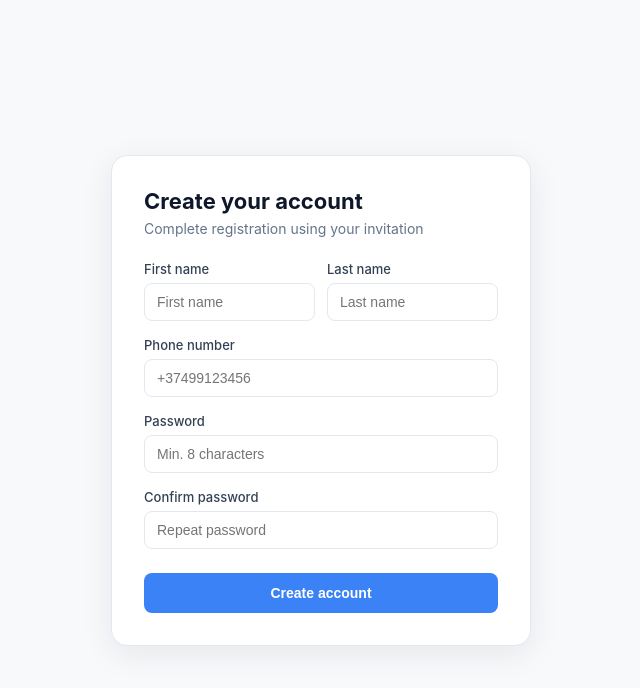
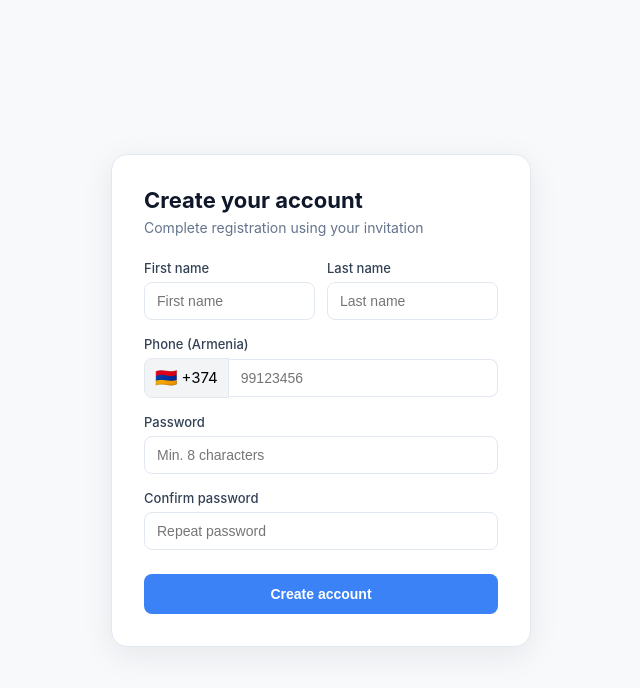
Before and after one commit to dev-rafayel/crm, a React (Vite) app in the folder client/: page /register-by-invite in a window 1280 px wide. Shown: the top 688 px of the page, without its empty margins (319-959 px from the left). Built offline with nearby package versions, Linux system fonts and the light colour scheme.

Commit message:
changed cors to real domain

```diff
--- a/client/src/components/auth/RegisterByInvite.jsx
+++ b/client/src/components/auth/RegisterByInvite.jsx
@@ -110,7 +110,8 @@ export default function RegisterByInvite() {
 
   const [firstName, setFirstName] = useState('');
   const [lastName, setLastName] = useState('');
-  const [phone, setPhone] = useState('');
+  // phone split: only number part, prefix is always +374
+  const [phoneNumber, setPhoneNumber] = useState('');
   const [password, setPassword] = useState('');
   const [confirmPassword, setConfirmPassword] = useState('');
   const [error, setError] = useState('');
@@ -125,11 +126,9 @@ export default function RegisterByInvite() {
       return;
     }
 
-    const normalizedPhone = normalizePhone(phone);
-    if (!isValidPhone(phone)) {
-      setError(
-        'Enter a valid international phone number, e.g. +37499123456 (at least 7 digits after the country code).',
-      );
+    const fullPhone = `+374${phoneNumber.replace(/\D/g, '')}`;
+    if (!/^\+374\d{8}$/.test(fullPhone)) {
+      setError('Enter a valid Armenian phone: 8 digits after +374.');
       return;
     }
 
@@ -149,7 +148,7 @@ export default function RegisterByInvite() {
         token,
         firstName: firstName.trim(),
         lastName: lastName.trim(),
-        phone: normalizedPhone,
+        phone: fullPhone,
         password,
       });
 
@@ -209,19 +208,43 @@ export default function RegisterByInvite() {
           </div>
 
           <div style={field}>
-            <label style={label} htmlFor="invite-phone">
-              Phone number
+            <label style={label} htmlFor="invite-phone-arm">
+              Phone (Armenia)
             </label>
-            <input
-              id="invite-phone"
-              style={input}
-              type="tel"
-              value={phone}
-              onChange={(e) => setPhone(e.target.value)}
-              placeholder="+37499123456"
-              required
-              autoComplete="tel"
-            />
+            <div style={{ display: 'flex', alignItems: 'center', gap: 0 }}>
+              <span
+                style={{
+                  display: 'flex',
+                  alignItems: 'center',
+                  background: '#F3F4F6',
+                  border: '1px solid #E2E8F0',
+                  borderRadius: '8px 0 0 8px',
+                  padding: '0 10px',
+                  height: 40,
+                  fontSize: 15,
+                }}
+              >
+                <span style={{ fontSize: 18, marginRight: 4 }}>🇦🇲</span> +374
+              </span>
+              <input
+                id="invite-phone-arm"
+                style={{
+                  ...input,
+                  borderRadius: '0 8px 8px 0',
+                  borderLeft: 'none',
+                  width: '100%',
+                }}
+                type="tel"
+                value={phoneNumber}
+                onChange={(e) =>
+                  setPhoneNumber(e.target.value.replace(/\D/g, '').slice(0, 8))
+                }
+                placeholder="99123456"
+                required
+                autoComplete="tel"
+                maxLength={8}
+              />
+            </div>
           </div>
 
           <div style={field}>
--- a/client/src/components/clients/customers.jsx
+++ b/client/src/components/clients/customers.jsx
@@ -2,7 +2,11 @@ import { useState, useEffect, useCallback } from 'react';
 import { useNavigate } from 'react-router-dom';
 import styles, { statusMap } from './style';
 import fmt from '../../fmt';
-import { getClients, createClient, deleteClient } from '../../api/clients.api.js';
+import {
+  getClients,
+  createClient,
+  deleteClient,
+} from '../../api/clients.api.js';
 import { useAuth } from '../../context/AuthContext.jsx';
 import Pagination from './Pagination.jsx';
 
@@ -32,7 +36,7 @@ const emptyForm = {
   lastName: '',
   company: '',
   email: '',
-  phone: '',
+  phoneNumber: '',
   status: 'warm',
 };
 
@@ -112,7 +116,8 @@ export default function Customers() {
   }
 
   function goToPage(page) {
-    if (page < 1 || page > pagination.totalPages || page === currentPage) return;
+    if (page < 1 || page > pagination.totalPages || page === currentPage)
+      return;
     setCurrentPage(page);
     window.scrollTo({ top: 0, behavior: 'smooth' });
   }
@@ -121,10 +126,14 @@ export default function Customers() {
     e.preventDefault();
     setFormError('');
 
-    const phone = form.phone.trim();
-    if (phone && !PHONE_REGEX.test(normalizePhone(phone))) {
-      setFormError('Enter a valid international phone number, e.g. +37499123456');
-      return;
+    const phone = form.phoneNumber.trim();
+    let fullPhone = '';
+    if (phone) {
+      fullPhone = `+374${phone.replace(/\D/g, '')}`;
+      if (!/^\+374\d{8}$/.test(fullPhone)) {
+        setFormError('Enter a valid Armenian phone: 8 digits after +374.');
+        return;
+      }
     }
 
     setSubmitting(true);
@@ -136,7 +145,7 @@ export default function Customers() {
         email: form.email.trim(),
         status: form.status,
       };
-      if (phone) payload.phone = normalizePhone(phone);
+      if (fullPhone) payload.phone = fullPhone;
 
       await createClient(payload);
       setModalOpen(false);
@@ -159,7 +168,8 @@ export default function Customers() {
   }
 
   async function confirmBulkDelete() {
-    if (!isAdmin || selected.length === 0 || deleteModal?.type !== 'confirm') return;
+    if (!isAdmin || selected.length === 0 || deleteModal?.type !== 'confirm')
+      return;
 
     setDeleting(true);
     try {
@@ -255,13 +265,23 @@ export default function Customers() {
         )}
       </div>
 
-      <div style={{ ...styles.tableWrap, opacity: listLoading ? 0.6 : 1, transition: 'opacity 0.2s' }}>
+      <div
+        style={{
+          ...styles.tableWrap,
+          opacity: listLoading ? 0.6 : 1,
+          transition: 'opacity 0.2s',
+        }}
+      >
         <table style={styles.table}>
           <thead>
             <tr>
               {isAdmin && (
                 <th style={{ ...styles.th, width: 36 }}>
-                  <input type="checkbox" style={{ cursor: 'pointer' }} readOnly />
+                  <input
+                    type="checkbox"
+                    style={{ cursor: 'pointer' }}
+                    readOnly
+                  />
                 </th>
               )}
               <th style={styles.th}>Client</th>
@@ -338,7 +358,10 @@ export default function Customers() {
                       {st.label}
                     </span>
                   </td>
-                  <td style={{ ...styles.td, textAlign: 'right' }} onClick={(e) => e.stopPropagation()}>
+                  <td
+                    style={{ ...styles.td, textAlign: 'right' }}
+                    onClick={(e) => e.stopPropagation()}
+                  >
                     <button
                       type="button"
                       className="crm-btn-ghost"
@@ -364,7 +387,11 @@ export default function Customers() {
       </div>
 
       {deleteModal && (
-        <div style={styles.overlay} role="presentation" onClick={closeDeleteModal}>
+        <div
+          style={styles.overlay}
+          role="presentation"
+          onClick={closeDeleteModal}
+        >
           <div
             style={{ ...styles.modal, maxWidth: 420 }}
             role="alertdialog"
@@ -377,7 +404,8 @@ export default function Customers() {
                 width: 48,
                 height: 48,
                 borderRadius: '50%',
-                background: deleteModal.type === 'error' ? '#FEF2F2' : '#FEF2F2',
+                background:
+                  deleteModal.type === 'error' ? '#FEF2F2' : '#FEF2F2',
                 color: '#DC2626',
                 display: 'flex',
                 alignItems: 'center',
@@ -452,7 +480,10 @@ export default function Customers() {
             aria-labelledby="new-client-title"
             onClick={(e) => e.stopPropagation()}
           >
-            <h2 id="new-client-title" style={{ ...styles.heading, fontSize: 18, marginBottom: 20 }}>
+            <h2
+              id="new-client-title"
+              style={{ ...styles.heading, fontSize: 18, marginBottom: 20 }}
+            >
               New customer
             </h2>
 
@@ -467,7 +498,9 @@ export default function Customers() {
                   id="client-name"
                   style={styles.input}
                   value={form.name}
-                  onChange={(e) => setForm((f) => ({ ...f, name: e.target.value }))}
+                  onChange={(e) =>
+                    setForm((f) => ({ ...f, name: e.target.value }))
+                  }
                   required
                 />
               </div>
@@ -480,7 +513,9 @@ export default function Customers() {
                   id="client-lastname"
                   style={styles.input}
                   value={form.lastName}
-                  onChange={(e) => setForm((f) => ({ ...f, lastName: e.target.value }))}
+                  onChange={(e) =>
+                    setForm((f) => ({ ...f, lastName: e.target.value }))
+                  }
                 />
               </div>
 
@@ -492,7 +527,9 @@ export default function Customers() {
                   id="client-company"
                   style={styles.input}
                   value={form.company}
-                  onChange={(e) => setForm((f) => ({ ...f, company: e.target.value }))}
+                  onChange={(e) =>
+                    setForm((f) => ({ ...f, company: e.target.value }))
+                  }
                   required
                 />
               </div>
@@ -506,23 +543,55 @@ export default function Customers() {
                   style={styles.input}
                   type="email"
                   value={form.email}
-                  onChange={(e) => setForm((f) => ({ ...f, email: e.target.value }))}
+                  onChange={(e) =>
+                    setForm((f) => ({ ...f, email: e.target.value }))
+                  }
                   required
                 />
               </div>
 
               <div style={styles.field}>
-                <label style={styles.label} htmlFor="client-phone">
-                  Phone (optional)
+                <label style={styles.label} htmlFor="client-phone-arm">
+                  Phone (Armenia, optional)
                 </label>
-                <input
-                  id="client-phone"
-                  style={styles.input}
-                  type="tel"
-                  value={form.phone}
-                  onChange={(e) => setForm((f) => ({ ...f, phone: e.target.value }))}
-                  placeholder="+37499123456"
-                />
+                <div style={{ display: 'flex', alignItems: 'center', gap: 0 }}>
+                  <span
+                    style={{
+                      display: 'flex',
+                      alignItems: 'center',
+                      background: '#F3F4F6',
+                      border: '1px solid #E2E8F0',
+                      borderRadius: '8px 0 0 8px',
+                      padding: '0 10px',
+                      height: 40,
+                      fontSize: 15,
+                    }}
+                  >
+                    <span style={{ fontSize: 18, marginRight: 4 }}>🇦🇲</span>{' '}
+                    +374
+                  </span>
+                  <input
+                    id="client-phone-arm"
+                    style={{
+                      ...styles.input,
+                      borderRadius: '0 8px 8px 0',
+                      borderLeft: 'none',
+                      width: '100%',
+                    }}
+                    type="tel"
+                    value={form.phoneNumber}
+                    onChange={(e) =>
+                      setForm((f) => ({
+                        ...f,
+                        phoneNumber: e.target.value
+                          .replace(/\D/g, '')
+                          .slice(0, 8),
+                      }))
+                    }
+                    placeholder="99123456"
+                    maxLength={8}
+                  />
+                </div>
               </div>
 
               <div style={styles.field}>
@@ -533,7 +602,9 @@ export default function Customers() {
                   id="client-status"
                   style={styles.input}
                   value={form.status}
-                  onChange={(e) => setForm((f) => ({ ...f, status: e.target.value }))}
+                  onChange={(e) =>
+                    setForm((f) => ({ ...f, status: e.target.value }))
+                  }
                 >
                   <option value="hot">Aware</option>
                   <option value="warm">Unaware</option>
```
